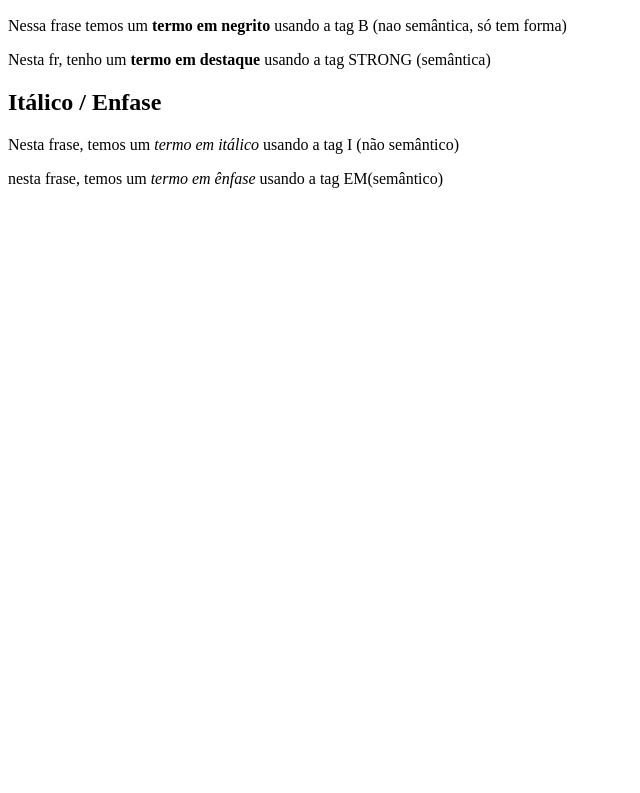
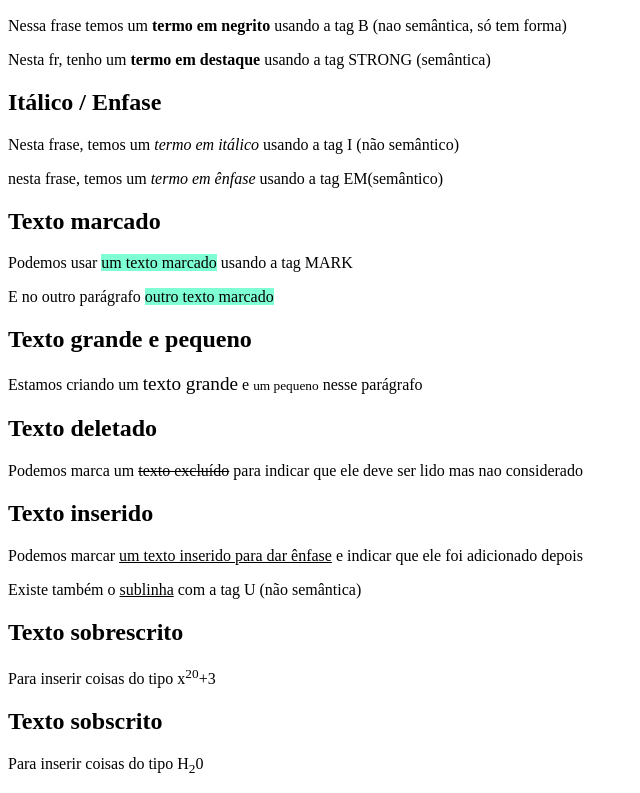
Before and after one commit to emartinsz/html-csss-exerc, a plain HTML site: page ex007/index.html in a window 1280 px wide. Shown: the part 110-903 px from the top of the page, without its empty margins (0-640 px from the left). Before the commit the page ends 800 px from the top, so only its background shows below. Drawn offline with Linux system fonts and the light colour scheme.

```diff
--- a/ex007/index.html
+++ b/ex007/index.html
@@ -4,6 +4,11 @@
     <meta charset="UTF-8">
     <meta name="viewport" content="width=device-width, initial-scale=1.0">
     <title>Formatação de texto</title>
+    <style>
+        mark{
+            background-color: aquamarine;
+        }
+    </style>
 </head>
 <body>
     <h1>Principais formatações</h1>
@@ -13,5 +18,20 @@
     <h2>Itálico / Enfase</h2>
     <p>Nesta frase, temos um <i>termo em itálico</i> usando a tag I (não semântico)</p>
     <p>nesta frase, temos um <em>termo em ênfase</em> usando a tag EM(semântico)</p>
+    <h2>Texto marcado</h2>
+    <p>Podemos usar <mark>um texto marcado</mark> usando a tag MARK</p>
+    <p>E no outro parágrafo <mark>outro texto marcado</mark></p>
+    <h2>Texto grande e pequeno</h2>
+    <p>Estamos criando um <big>texto grande</big> e
+        <small>um pequeno</small> nesse parágrafo</p>
+    <h2>Texto deletado</h2>
+    <p>Podemos marca um <del>texto excluído</del> para indicar que ele deve ser lido mas nao considerado</p>
+    <h2>Texto inserido</h2>
+    <p>Podemos marcar <ins> um texto inserido para dar ênfase</ins> e indicar que ele foi adicionado depois</p>
+    <p>Existe também o <u>sublinha</u> com a tag U (não semântica)</p>
+    <h2>Texto sobrescrito</h2>
+    <p>Para inserir coisas do tipo x<sup>20</sup>+3</p>
+    <h2>Texto sobscrito</h2>
+    <p>Para inserir coisas do tipo H<sub>2</sub>0</p>
 </body>
 </html>
```
Also changed, not shown: ex008/index.html (added, +34 -0 lines).
